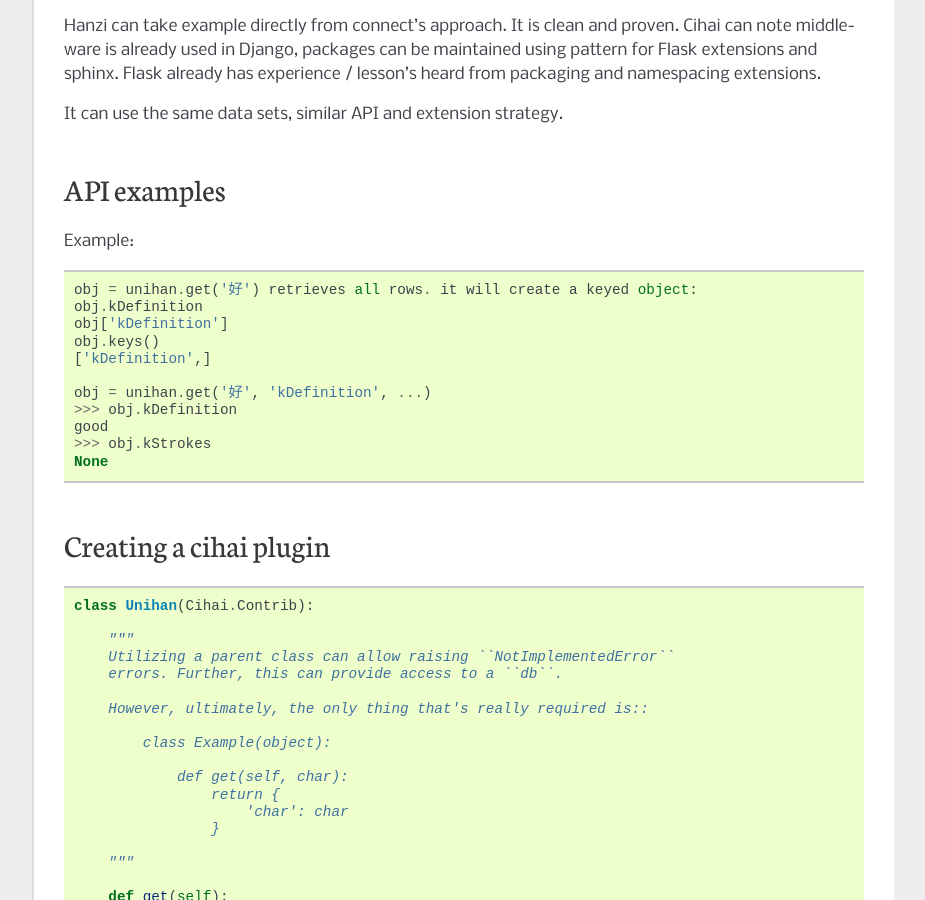
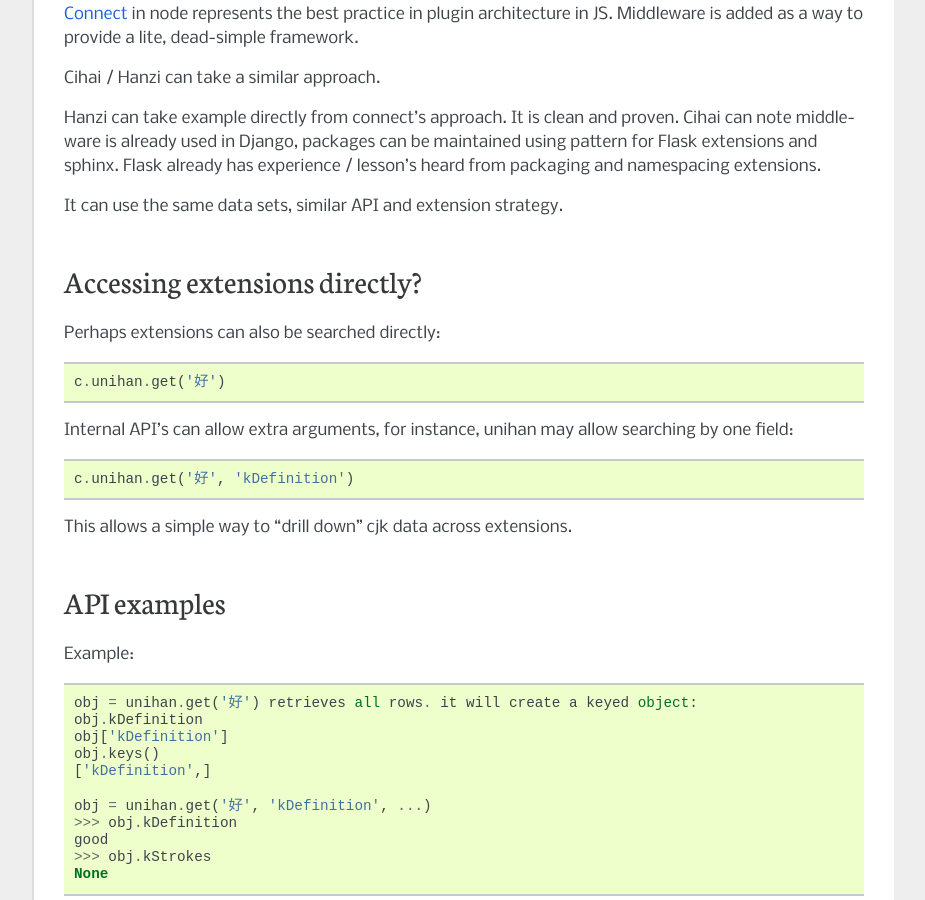
Before and after one commit to cihai/cihai, a Sphinx documentation site: the page built from doc/spec.rst, in a window 1280 px wide and 900 px high, scrolled down 4578 px. Shown: the whole window, without its empty margins (198-1123 px from the left). Built offline with Sphinx 7.4.7, drawn with Linux system fonts in a browser that asks for light colours; some of the changed text lies outside the part shown.

Commit message:
more thoughts.

```diff
--- a/doc/spec.rst
+++ b/doc/spec.rst
@@ -77,7 +77,9 @@
 ``.get``.
 
 After ``.get`` is used, the arguments may then be passed through
-middleware.
+middleware classes / methods.
+
+The same principle applies for ``.reverse`` matches.
 
 Chinese character
 """""""""""""""""
@@ -90,6 +92,9 @@
 
     # transition to:
     hanzi.get('爱')
+
+    hanzi.reverse('爱')  # to look up any indices / decompositions / words
+    where 爱 may match.
 
 Currently cjklib uses:
 
@@ -246,6 +251,19 @@
 
 .. _Connect: https://github.com/senchalabs/connect
 
+Accessing extensions directly?
+------------------------------
+
+Perhaps extensions can also be searched directly::
+
+    c.unihan.get('好')
+
+Internal API's can allow extra arguments, for instance, unihan may allow
+searching by one field::
+
+    c.unihan.get('好', 'kDefinition')
+
+This allows a simple way to "drill down" cjk data across extensions.
 
 API examples
 ------------
```
